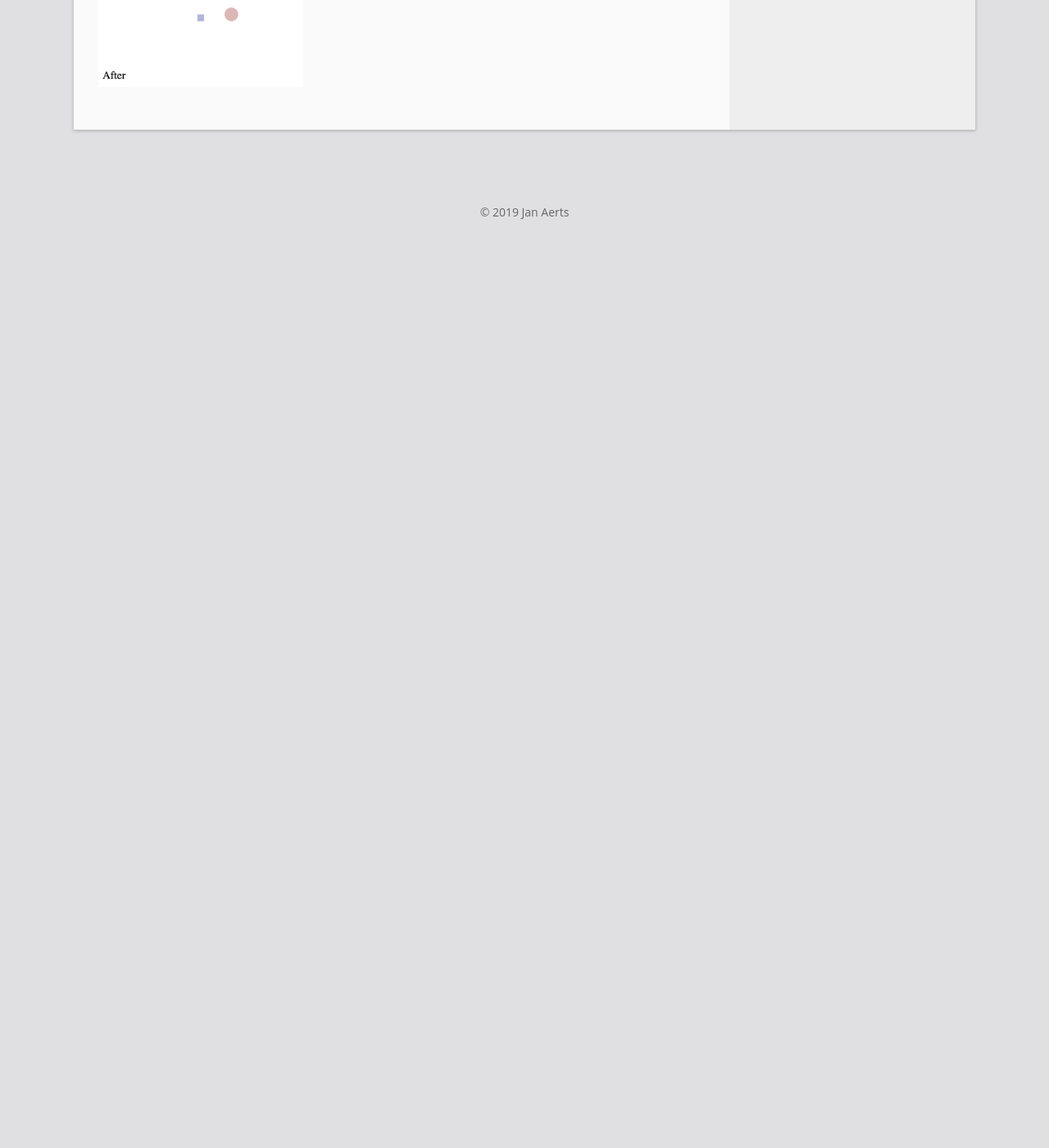
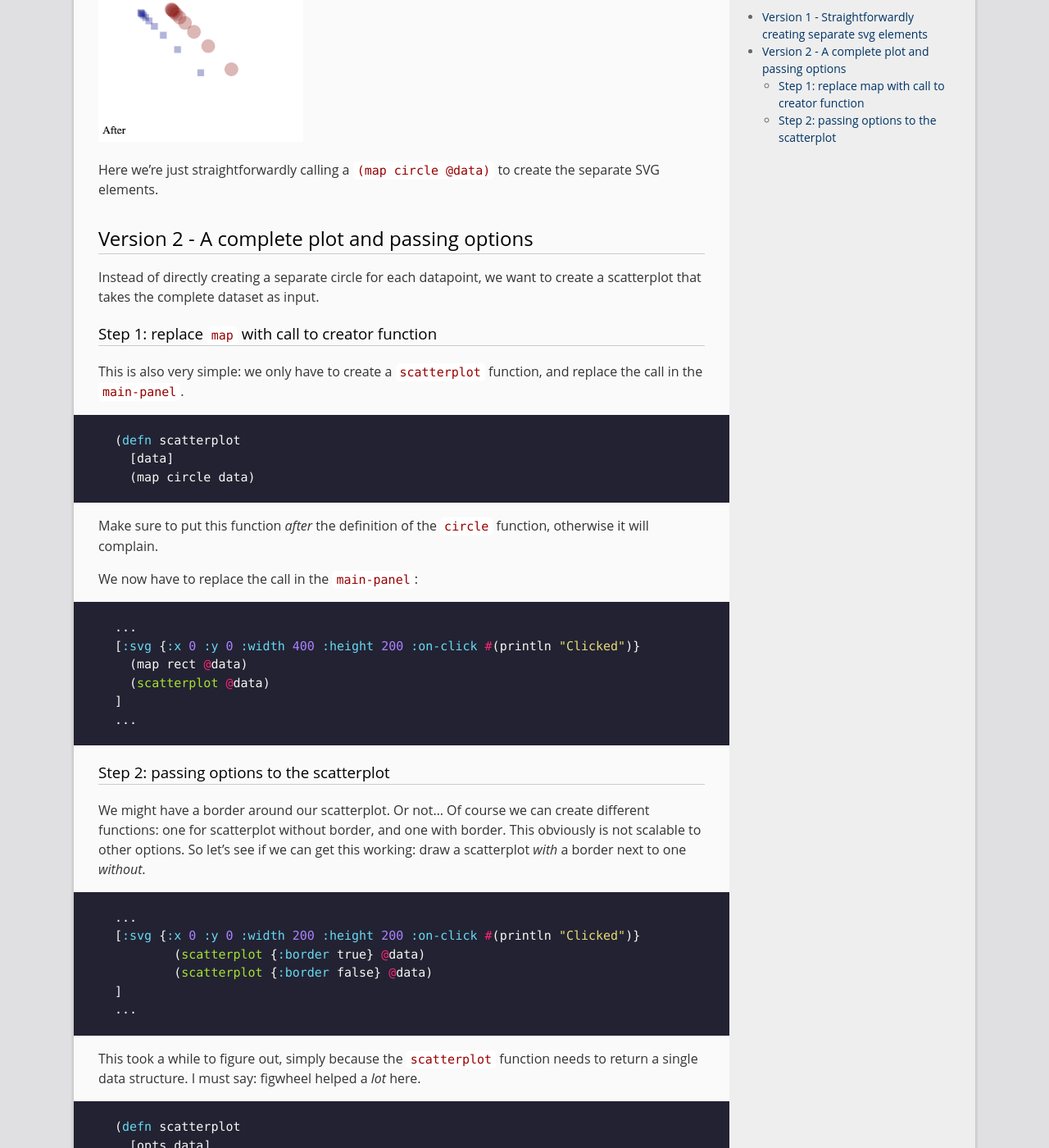
Before and after one commit to jandot/jandot.github.io, a Jekyll site: the page built from _posts/2019-04-06-reframe-modular-vis.md, in a window 1280 px wide and 1400 px high, scrolled down 4303 px. Shown: the whole window at 82% size. Built offline with Jekyll 4.4.1, drawn with Linux system fonts in a browser that asks for light colours; before the commit the page ends 4632 px from its top, so only the background shows below that; some of the changed text lies outside the part shown.

Commit message:
Added part on creating scatterplot with options

````diff
--- a/_posts/2019-04-06-reframe-modular-vis.md
+++ b/_posts/2019-04-06-reframe-modular-vis.md
@@ -41,6 +41,8 @@
 * `views.cljs` holds the actual application code
 
 I still need to read the '6-domino cascade' part at the re-frame website, so it's not all clear yet. Will update here where I get there...
+
+## Version 1 - Straightforwardly creating separate svg elements
 
 `core.cljs`: didn't touch this
 ```clojure
@@ -162,5 +164,125 @@
     ]))
 ```
 
-This is ridiculously simple. Here's the result:<br/>
+Here's the result:<br/>
 <img src="{{site.base}}/assets/re-frame_screenshot.png" style="width: 250px;"/>
+
+Here we're just straightforwardly calling a `(map circle @data)` to create the separate SVG elements.
+
+## Version 2 - A complete plot and passing options
+
+Instead of directly creating a separate circle for each datapoint, we want to create a scatterplot that takes the complete dataset as input.
+
+### Step 1: replace `map` with call to creator function
+
+This is also very simple: we only have to create a `scatterplot` function, and replace the call in the `main-panel`.
+
+```clojure
+(defn scatterplot
+  [data]
+  (map circle data)
+```
+Make sure to put this function _after_ the definition of the `circle` function, otherwise it will complain.
+
+We now have to replace the call in the `main-panel`:
+```clojure
+...
+[:svg {:x 0 :y 0 :width 400 :height 200 :on-click #(println "Clicked")}
+  (map rect @data)
+  (scatterplot @data)
+]
+...
+```
+
+### Step 2: passing options to the scatterplot
+We might have a border around our scatterplot. Or not... Of course we can create different functions: one for scatterplot without border, and one with border. This obviously is not scalable to other options. So let's see if we can get this working: draw a scatterplot _with_ a border next to one _without_.
+
+```clojure
+...
+[:svg {:x 0 :y 0 :width 200 :height 200 :on-click #(println "Clicked")}
+        (scatterplot {:border true} @data)
+        (scatterplot {:border false} @data)
+]
+...
+```
+
+This took a while to figure out, simply because the `scatterplot` function needs to return a single data structure. I must say: figwheel helped a _lot_ here.
+
+```clojure
+(defn scatterplot
+  [opts data]
+  (->> []
+       (#(if (= (:border opts) true) (conj % (border 0 0 200 200))))
+       (#(conj % (map circle data)))
+       (flatten)
+       (partition 2)
+       (map vec)))
+```
+
+Having access to a REPL that is connected to the browser works wonders. The `lein figwheel dev` mentioned above starts a REPL that is connected live to your code. Whenever you save your file, these changes are reflected here as well. To investigate what the `scatterplot` function returned, I'd just run it in that REPL:
+
+```clojure
+(ns my-re-frame.views)
+(scatterplot {:border true} [1 2 3])
+```
+
+This returns
+```clojure
+([:rect
+  {:style {:fill "none", :stroke "black", :stroke-width 1},
+   :x 0,
+   :y 0,
+   :width 200,
+   :height 200}]
+ [:ellipse
+  {:style {:fill "rgba(128,0,0,0.3)", :stroke-width 0},
+   :key "c0.5915471522077664",
+   :cx 1,
+   :cy 1,
+   :rx 10,
+   :ry 10,
+   :on-mouse-over #object[Function]}]
+ [:ellipse
+  {:style {:fill "rgba(128,0,0,0.3)", :stroke-width 0},
+   :key "c0.6396423198112418",
+   :cx 2,
+   :cy 2,
+   :rx 10,
+   :ry 10,
+   :on-mouse-over #object[Function]}]
+ [:ellipse
+  {:style {:fill "rgba(128,0,0,0.3)", :stroke-width 0},
+   :key "c0.7417803449596954",
+   :cx 3,
+   :cy 3,
+   :rx 10,
+   :ry 10,
+   :on-mouse-over #object[Function]}])
+```
+
+Initially, I'd get output where the `:rect` was not really part of the same data structure. Hence the `flatten` -> `partition` -> `map vec`.
+
+```clojure
+[[:rect
+  {:style {:fill "none", :stroke "black", :stroke-width 1},
+   :x 0,
+   ...}]
+ ([:ellipse
+   {:style {:fill "rgba(128,0,0,0.3)", :stroke-width 0},
+    :key "c0.6519528849418721",
+    ...}]
+  [:ellipse
+   {:style {:fill "rgba(128,0,0,0.3)", :stroke-width 0},
+    :key "c0.9563097578789714",
+    ...}]
+  [:ellipse
+   {:style {:fill "rgba(128,0,0,0.3)", :stroke-width 0},
+    :key "c0.449294105728856",
+    ...}])]
+```
+(To be clear: this last bit of output is the _wrong, not working_ one...)
+
+The final picture looks like this:<br/>
+<img src="{{site.base}}/assets/re-frame_screenshot_borders.png" style="width: 250px;"/>
+
+Next: getting the id of the element on select/hover...
````
Also changed, not shown: assets/re-frame_screenshot_borders.png (added).
